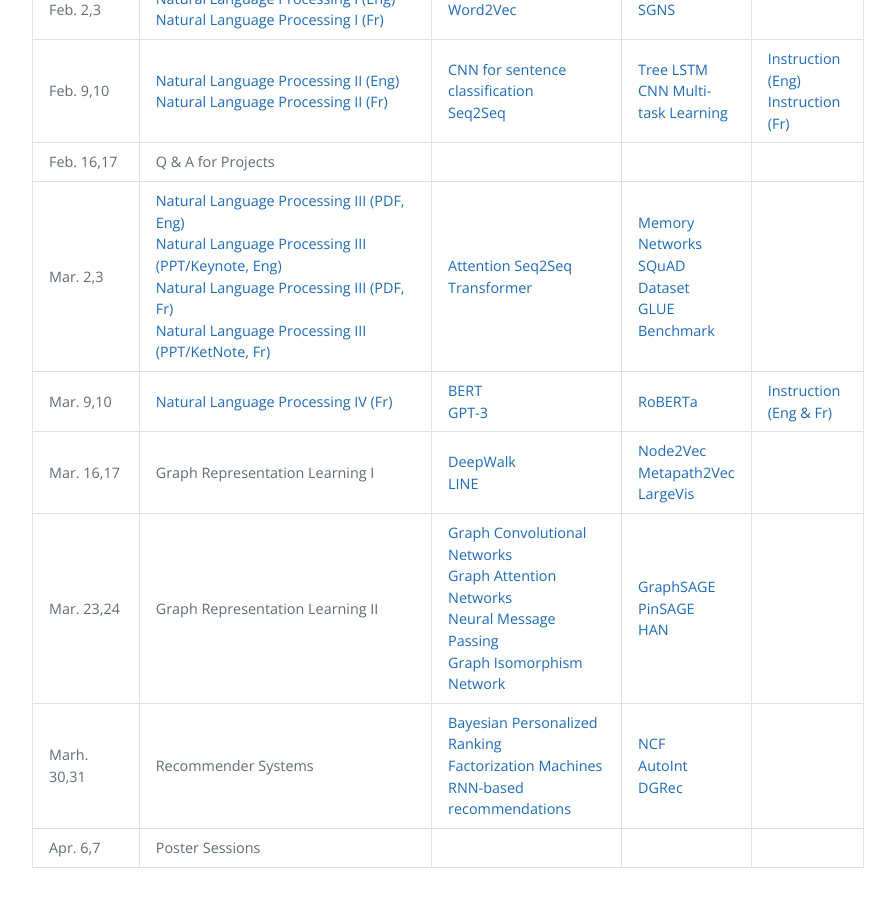
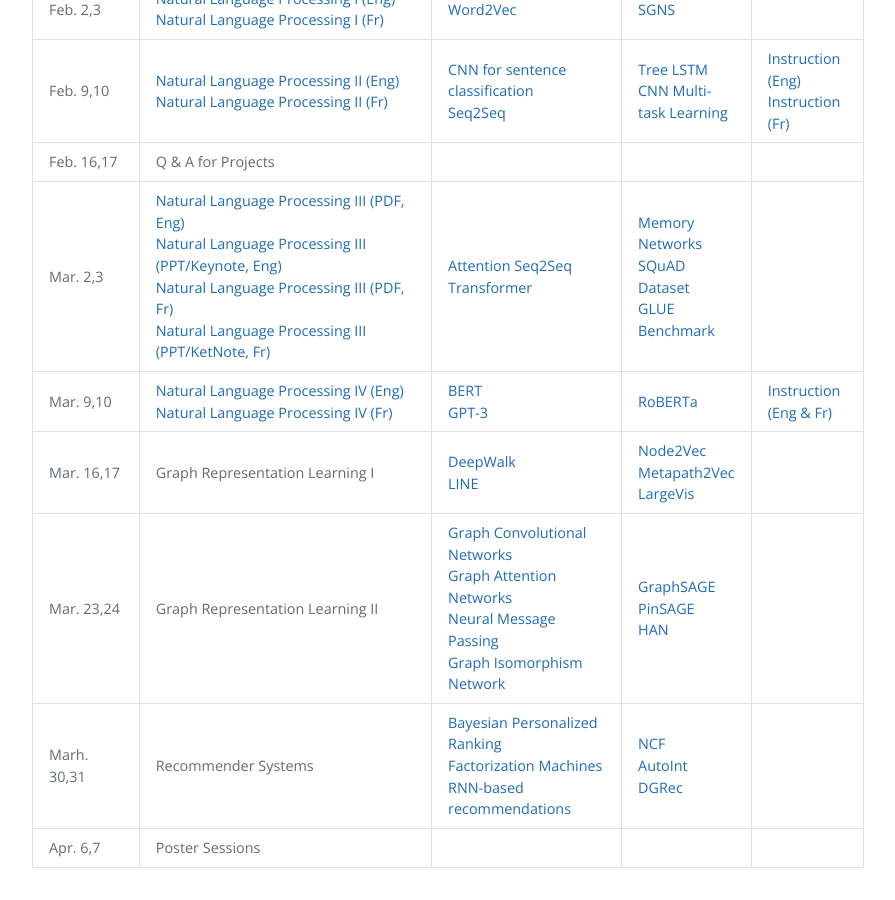
Before and after one commit to DeepGraphLearning/Math80600A_2022W, a Jekyll site: the page built from schedule.md, in a window 1280 px wide and 900 px high, scrolled down 1037 px. Shown: the whole window, without its empty margins (192-1087 px from the left). Built offline with Jekyll 4.4.1, drawn with Linux system fonts in a browser that asks for light colours.

Commit message:
Update schedule.md

```diff
--- a/schedule.md
+++ b/schedule.md
@@ -137,6 +137,8 @@ schedule:
         url: https://arxiv.org/abs/1804.07461
   - date: Mar. 9,10
     topics:
+      - name: Natural Language Processing IV (Eng)
+        url: https://www.dropbox.com/s/0aid8ndangj9np1/Week8-DL4NLP-part3.pdf?dl=0
       - name: Natural Language Processing IV (Fr)
         url: https://www.dropbox.com/s/38y90wmj5dlejzq/S8-AE%26VAE.pdf?dl=0
     readings:
```
